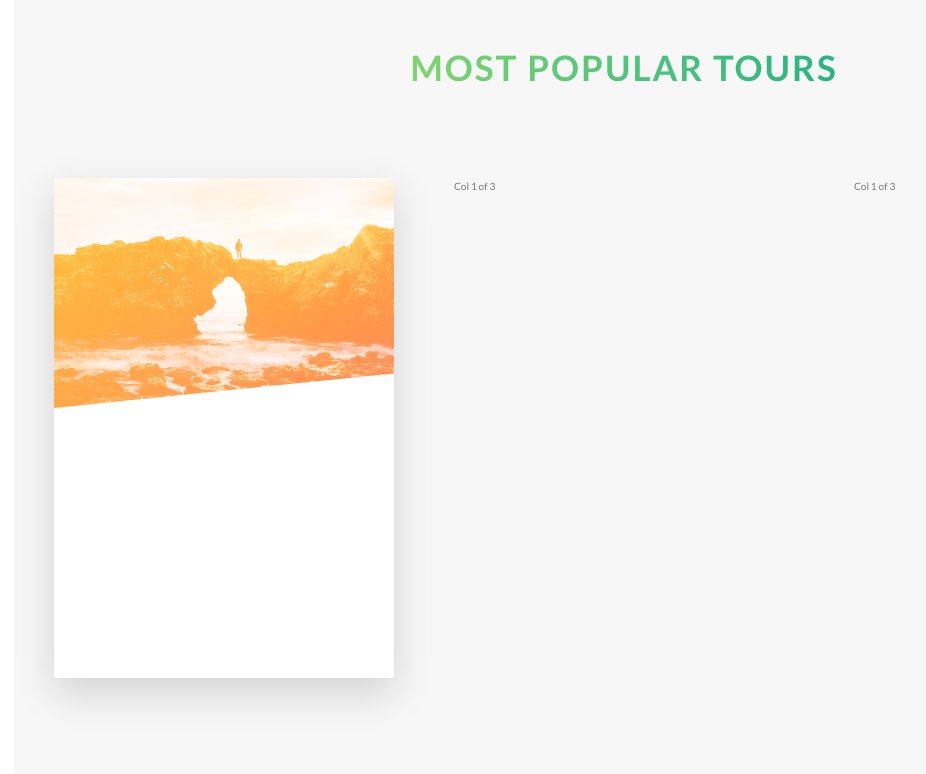
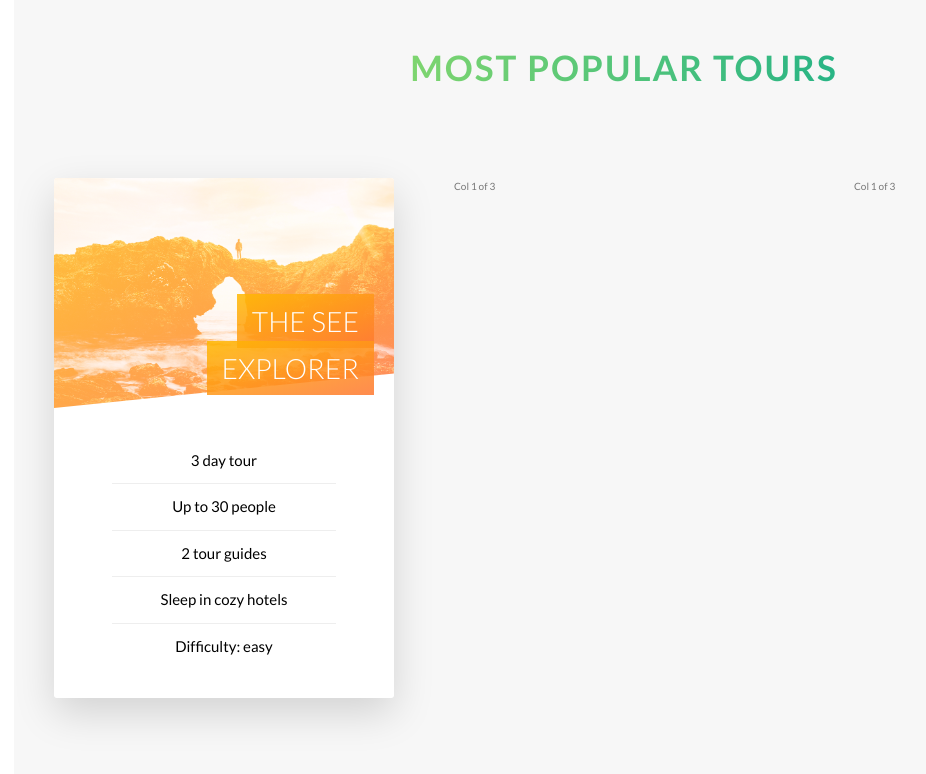
Before and after one commit to Ogaga01/Advanced-CSS-SASS-Course, a website: page Natours/starter/index.html in a window 1280 px wide. Shown: the part 2204-2978 px from the top of the page, without its empty margins (16-942 px from the left). Drawn offline with Linux system fonts and the light colour scheme.

Commit message:
Add front styling

```diff
--- a/Natours/starter/index.html
+++ b/Natours/starter/index.html
@@ -121,11 +121,17 @@
                                 <div class="card__picture card__picture--1">
                                     &nbsp;
                                 </div>
-                                <div class="card__heading">
-                                    Heading
-                                </div>
+                                <h4 class="card__heading">
+                                    <span class="card__heading-span card__heading-span--1">The See Explorer</span>
+                                </h4>
                                 <div class="card__details">
-                                    Details
+                                    <ul>
+                                        <li>3 day tour</li>
+                                        <li>Up to 30 people</li>
+                                        <li>2 tour guides</li>
+                                        <li>Sleep in cozy hotels</li>
+                                        <li>Difficulty: easy</li>
+                                    </ul>
                                 </div>
                             </div>
                             <div class="card__side card__side--back card__side--back-1">
--- a/Natours/starter/sass/abstracts/_variables.scss
+++ b/Natours/starter/sass/abstracts/_variables.scss
@@ -11,6 +11,7 @@ $color-grey-dark: #777;
 $color-white: #fff;
 $color-black: #000;
 $color-grey-light-1: #f7f7f7;
+$color-grey-light-2: #eee;
 
 //FONTS
 $default-font-size: 1.6rem;
--- a/Natours/starter/sass/components/_card.scss
+++ b/Natours/starter/sass/components/_card.scss
@@ -2,11 +2,11 @@
     perspective: 150rem;
     -moz-perspective: 150rem;
     position: relative;
-    height: 50rem;
+    height: 52rem;
 
     &__side {
         background-color: #fff;
-        height: 50rem;
+        height: 52rem;
         transition: all .8s ease;
         position: absolute;
         top: 0;
@@ -53,6 +53,51 @@
         }
     }
 
+    &__heading {
+        text-transform: uppercase;
+        font-size: 2.8rem;
+        font-weight: 300;
+        color: $color-white;
+        position: absolute;
+        top: 12rem;
+        right: 2rem;
+        text-align: right;
+        width: 75%;
+    }
+
+    &__heading-span {
+        padding: 1rem 1.5rem;
+        -webkit-box-decoration-break: clone;
+        box-decoration-break: clone;
+
+        &--1 {
+            background-image: linear-gradient(to right bottom,
+            rgba($color-secondary-light, .85),
+            rgba($color-secondary-dark, .85));
+        }
+    }
+
+    &__details {
+        padding: 3rem;
+        color: $color-black;
+
+        ul {
+            list-style-type: none;
+            width: 80%;
+            margin: 0 auto;
+
+            li {
+                text-align: center;
+                font-size: 1.5rem;
+                padding: 1rem;
+
+                &:not(:last-child) {
+                    border-bottom: 1px solid $color-grey-light-2;
+                }
+            }
+        }
+    }
+
 
     &:hover &__side--front {
         transform: rotateY(-180deg);
```
Also changed, not shown: Natours/starter/css/style.css.
